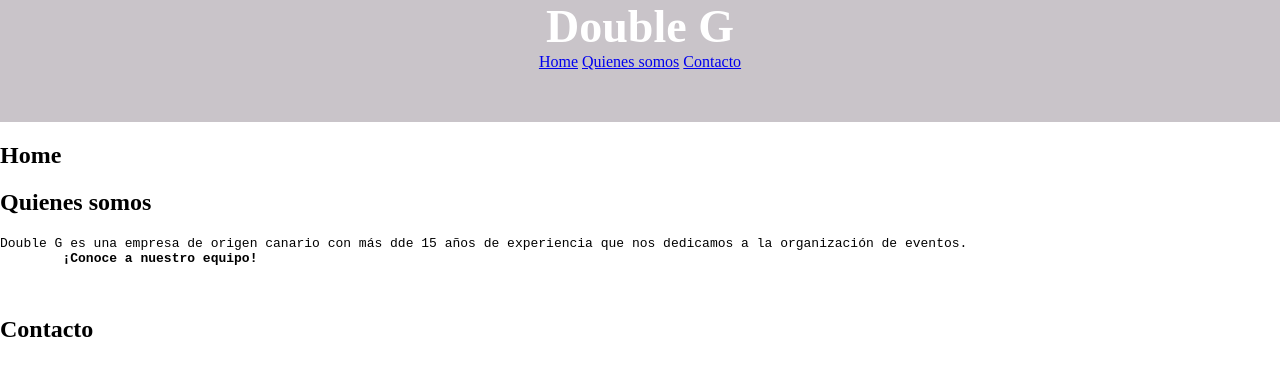
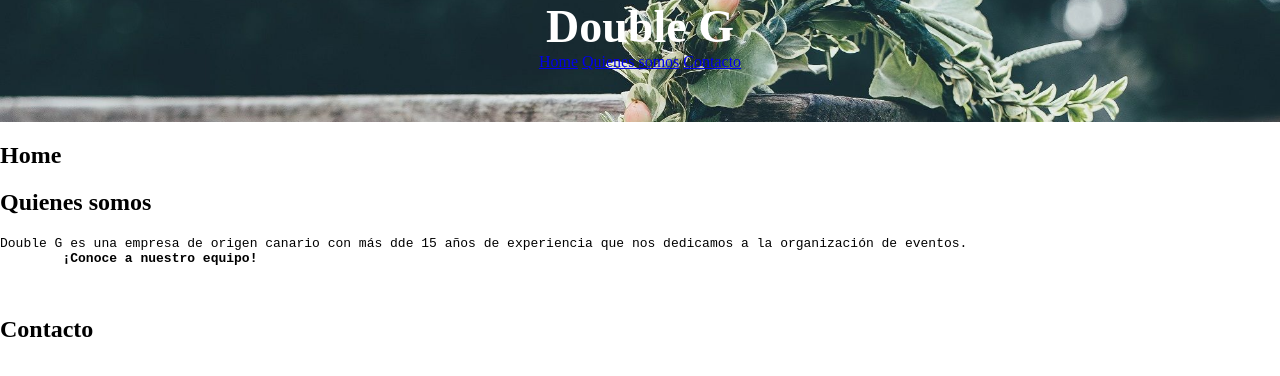
Before and after one commit to Letyglez94/proyectofinal, a plain HTML site: page index.html in a window 1280 px wide. Drawn offline with Linux system fonts and the light colour scheme.

Commit message:
imagen rectificada

```diff
--- a/css/index.css
+++ b/css/index.css
@@ -5,7 +5,7 @@ body {
 header {
   background-color: #c9c4c9;
   text-align: center;
-  background-image: url(img/fondo-header.jpg);
+  background-image: url(../img/fondo-header.jpg);
   background-size: cover;
   min-height: 122px;
   background-position: 0 -120px;
```
